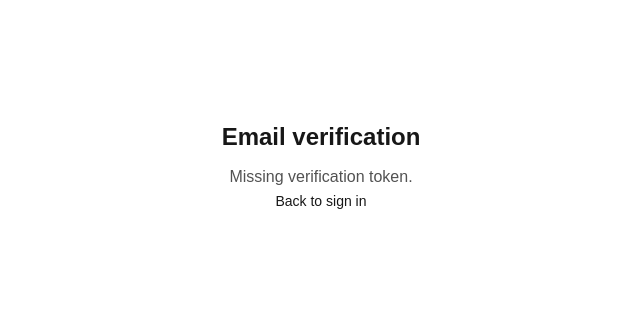
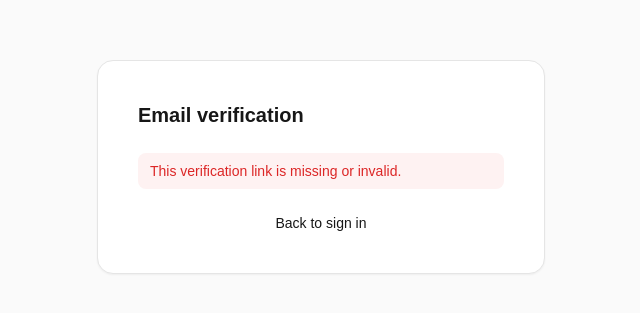
Before and after one commit to devanshrawat27/Agentic-RAG-with-Knowledge-Graph, a Next.js app in the folder frontend/: page /verify-email in a window 1280 px wide. Shown: the part 233-546 px from the top of the page, without its empty margins (319-959 px from the left). Built offline with nearby package versions, Linux system fonts and the light colour scheme; no server answers.

Commit message:
Refactor VerifyEmailPage: improve error message clarity, enhance UI layout with Card component

```diff
--- a/frontend/app/verify-email/page.tsx
+++ b/frontend/app/verify-email/page.tsx
@@ -4,6 +4,7 @@ import { Suspense, useEffect, useState } from "react";
 import Link from "next/link";
 import { useSearchParams } from "next/navigation";
 import { verifyEmail } from "@/lib/api";
+import { Card, pageClass } from "@/components/ui";
 
 function VerifyInner() {
   const params = useSearchParams();
@@ -14,7 +15,7 @@ function VerifyInner() {
   useEffect(() => {
     if (!token) {
       setStatus("error");
-      setMessage("Missing verification token.");
+      setMessage("This verification link is missing or invalid.");
       return;
     }
     verifyEmail(token)
@@ -28,22 +29,31 @@ function VerifyInner() {
       });
   }, [token]);
 
+  const isError = status === "error";
+
   return (
-    <div className="max-w-sm text-center space-y-3">
-      <h1 className="text-2xl font-semibold">Email verification</h1>
-      {status === "loading" && <p className="text-neutral-600">Verifying...</p>}
-      {status !== "loading" && <p className="text-neutral-600">{message}</p>}
-      <Link href="/login" className="text-sm hover:underline">
-        Back to sign in
-      </Link>
-    </div>
+    <Card
+      title={status === "loading" ? "Verifying..." : "Email verification"}
+      subtitle={status === "ok" ? message : undefined}
+    >
+      {isError && (
+        <p className="rounded-lg bg-red-50 px-3 py-2 text-sm text-red-600">
+          {message}
+        </p>
+      )}
+      <p className="text-center text-sm text-neutral-500">
+        <Link href="/login" className="font-medium text-neutral-900 hover:underline">
+          Back to sign in
+        </Link>
+      </p>
+    </Card>
   );
 }
 
 export default function VerifyEmailPage() {
   return (
-    <main className="min-h-screen flex items-center justify-center p-6">
-      <Suspense fallback={<p>Loading...</p>}>
+    <main className={pageClass}>
+      <Suspense fallback={null}>
         <VerifyInner />
       </Suspense>
     </main>
```
